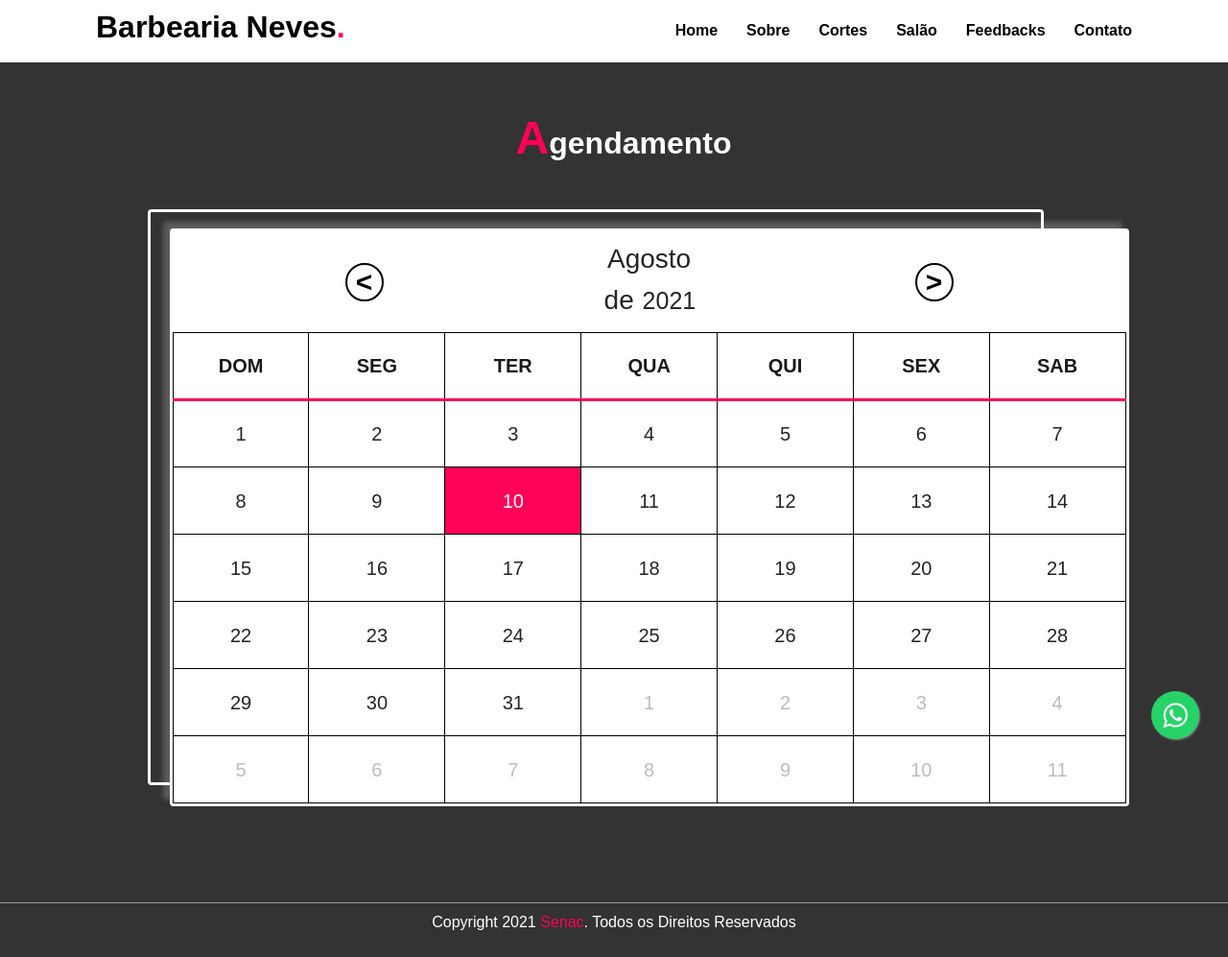
After one commit to iPedroV/Projeto-barbearia, a PHP site: page /agendamento.html in a window 1280 px wide. The commit adds this page. Shown: the whole page at 96% size. Run offline with PHP 8.4, Linux system fonts and the light colour scheme; some libraries are stand-ins or nearby versions; some web fonts are replaced.

Commit message:
:pinching_hand: Adicionando o agendamento no Projeto (Em andamento...) :ok_hand:

```diff
--- /dev/null
+++ b/agendamento.html
@@ -0,0 +1,245 @@
+<!DOCTYPE html>
+<html lang="pt-br">
+
+<head>
+    <meta charset="UTF-8">
+    <meta name="viewport" content="width=device-width. initial-scale=1.0">
+    <title>💈 Barbearia Neves 💈</title>
+    <link rel="stylesheet" href="https://cdnjs.cloudflare.com/ajax/libs/font-awesome/4.5.0/css/font-awesome.min.css">
+    <link rel="stylesheet" href="css/Style-Agendamento.css">
+
+    <!-- CSS only -->
+    <link rel="stylesheet" href="./CSS/bootstrap.css">
+    <link rel="stylesheet" href="./css/bootstrap.min.css">
+    <link href="https://cdn.jsdelivr.net/npm/bootstrap@5.0.2/dist/css/bootstrap.min.css" rel="stylesheet" integrity="sha384-EVSTQN3/azprG1Anm3QDgpJLIm9Nao0Yz1ztcQTwFspd3yD65VohhpuuCOmLASjC" crossorigin="anonymous">
+    <link rel="sorcut icon" href="./img/LogoGuia.png" type="image/png" style="width: 16px; height: 16px;">
+    <!-- JavaScript Bundle with Popper -->
+    <script src="https://cdn.jsdelivr.net/npm/bootstrap@5.1.0/dist/js/bootstrap.bundle.min.js"
+        integrity="sha384-U1DAWAznBHeqEIlVSCgzq+c9gqGAJn5c/t99JyeKa9xxaYpSvHU5awsuZVVFIhvj"
+        crossorigin="anonymous"></script>
+
+    <!-- SweetAlert -->
+    <script src="sweetalert2.min.js"></script>
+    <script src="//cdn.jsdelivr.net/npm/sweetalert2@11"></script>
+    <link rel="stylesheet" href="sweetalert2.min.css">
+
+    <!-- JavaScript Para Funções da Página -->
+    <script src="Js/Calendario.js"></script>
+    <script>
+        function mascara(t, mask){
+            var i = t.value.length;
+            var saida = mask.substring(1,0);
+            var texto = mask.substring(i)
+
+            if (texto.substring(0,1) != saida){
+                t.value += texto.substring(0,1);
+            }
+        }
+    </script>
+
+    <Style>
+        form.cadastro label {
+            font-weight: border;
+            font-size: 20px;
+        }
+    </Style>
+<body>
+    <header>
+        <a href="./index.html" class="logo">Barbearia Neves<span>.</span></a>
+        <div class="menuToggle" onclick=" toggleMenu();"></div>
+        <ul class="navigation">
+            <li><a href="#banner" onclick=" toggleMenu();">Home</a></li>
+            <li><a href="#about" onclick=" toggleMenu();">Sobre</a></li>
+            <li><a href="#menu" onclick=" toggleMenu();">Cortes</a></li>
+            <li><a href="#salao" onclick=" toggleMenu();">Salão</a></li>
+            <li><a href="#feedbacks" onclick=" toggleMenu();">Feedbacks</a></li>
+            <li><a href="#contato" onclick=" toggleMenu();">Contato</a></li>
+        </ul>
+    </header>
+
+    <div style="background-color: #333; position: relative; width: 100%; height: 100px;"></div>
+    <section class="agenda" id="agenda">
+        <h2 class="titleText"><span>A</span>gendamento</h2>
+        <div class="PainelAG">
+            <div class="conteudo">
+                <div class="calendario">
+                    <div class="header">
+                        <div class="anoCalen">
+                            <div>
+                                <!--<span id="mes"></span>
+                                                <span id="ano"></span>-->
+                                <h2 id="ano"></h2>
+                                <h3 id="mes"></h3>
+                            </div>
+                            <span class="Entre01">de</span>
+                        </div>
+
+                        <a class="btn-ant" id="btn_ant"><</a>
+                        <a class="btn-pro" id="btn_prev">></a>
+                    </div>
+
+                    <table>
+                        <thead>
+                            <tr>
+                                <td>Dom</td>
+                                <td>Seg</td>
+                                <td>Ter</td>
+                                <td>Qua</td>
+                                <td>Qui</td>
+                                <td>Sex</td>
+                                <td>Sab</td>
+                            </tr>
+                        </thead>
+
+                        <tbody id="dias">
+                            <tr>
+                                <td>1</td>
+                                <td data-bs-toggle="modal" data-bs-target="#exampleModal">2</td>
+                                <td>3</td>
+                                <td>4</td>
+                                <td>5</td>
+                                <td>6</td>
+                                <td>7</td>
+                            </tr>
+
+                            <tr>
+                                <td>1</td>
+                                <td >2</td>
+                                <td>3</td>
+                                <td>4</td>
+                                <td>5</td>
+                                <td>6</td>
+                                <td>7</td>
+                            </tr>
+
+                            <tr>
+                                <td>1</td>
+                                <td>2</td>
+                                <td>3</td>
+                                <td>4</td>
+                                <td>5</td>
+                                <td>6</td>
+                                <td>7</td>
+                            </tr>
+
+                            <tr>
+                                <td>1</td>
+                                <td>2</td>
+                                <td>3</td>
+                                <td>4</td>
+                                <td>5</td>
+                                <td>6</td>
+                                <td>7</td>
+                            </tr>
+
+                            <tr>
+                                <td>1</td>
+                                <td>2</td>
+                                <td>3</td>
+                                <td>4</td>
+                                <td>5</td>
+                                <td>6</td>
+                                <td>7</td>
+                            </tr>
+
+                            <tr>
+                                <td>1</td>
+                                <td>2</td>
+                                <td>3</td>
+                                <td>4</td>
+                                <td>5</td>
+                                <td>6</td>
+                                <td>7</td>
+                            </tr>
+
+                            <!-- Modal para Cadstrar -->
+                            <div class="modal" id="exampleModal" tabindex="-1"
+                                aria-labelledby="exampleModalLabel" aria-hidden="true">
+                                <div class="modal-dialog modal-xl">
+                                    <div class="modal-content">
+                                        <div class="modal-header">
+                                            <h4 class="modal-title" id="exampleModalLabel">Agendamento Cliente</h4>
+                                            <button type="button" class="btn-close" data-bs-dismiss="modal"
+                                                aria-label="Close"></button>
+                                        </div>
+                                        <div class="modal-body" style="background-color: rgb(230, 230, 230);">
+                                            <form method="post" action="" class="cadastro" id="cadastro">
+                                                <label style="font-size: 20px;"><strong>Efetuar Agendamento para barbearia no campos a seguir...
+                                                    </strong></label>
+
+                                                    <div class="card-body" style="border: 2px solid #252525;">
+                                                        <div class="card-header bg-dark text-center text-white border"
+                                                                style="padding-bottom: 15px; padding-top: 15px; font-size: 25px;">
+                                                                    Dados do Cliente (CASO SEJA ANÔNIMO!!!!)
+                                                            </div><br>
+                                                            <div class="col-12 " style="margin-bottom: 25px;">
+                                                                <div class="card-header text-start text-dark border">
+
+                                                                    <div class="row">
+                                                                    <div class="col-md-6">
+
+                                                                    <label><strong>Nome Completo</strong></label>
+                                                                    <input class="form-control" type="text"
+                                                                           name="nome" value="">
+                                                                    <label><strong>Data de Nascimento</strong></label>
+                                                                    <input class="form-control" type="date"
+                                                                           name="dtNasc" value="">
+                                                                    <label><strong>E-mail</strong></label>
+                                                                    <input class="form-control" type="email"
+                                                                           name="email" value="">
+                                                                </div>
+
+                                                                <div class="col-md-6">
+
+                                                                    <label><strong>Sobrenome</strong></label>
+                                                                    <input class="form-control" type="text"
+                                                                           name="sobrenome" value="">
+
+                                                                    <label><strong>Cor</strong></label>
+                                                                    <select name="cor" class="form-control">
+                                                                        <option>[--Selecione--]</option>
+                                                                        <option name="cor">Branco(a)</option>
+                                                                        <option name="cor">Negro(a)</option>
+                                                                        <option name="cor">Pardo(a)</option>
+                                                                    </select>
+
+                                                                    <label><strong>Perfil</strong></label>
+                                                                    <select name="Perfil" class="form-control">
+                                                                        <option>[--Selecione--]</option>
+                                                                        <option name="Perfil">Cliente</option>
+                                                                        <option name="Perfil">Funcionário</option>
+                                                                    </select>
+                                                                </div>
+                                                            </div>
+                                                        </div>
+                                                    </div>
+
+                                                <div class="modal-footer bg-light" >
+                                                    <button type="submit" name="excluir" class="btn btn-primary" style="margin-right: 20px;">Enviar</button>
+                                                    <button type="reset" class="btn btn-secondary" data-bs-dismiss="modal" style="margin-right: 20px;">Cancelar</button>
+                                                    <input type="reset" class="btn btn-dark btInput" name="limpar" value="Limpar">
+                                                </div>
+                                            </form>
+                                        </div>
+                                    </div>
+                                </div>
+                            </div>
+                        </tbody>
+                    </table>
+                </div>
+            </div>
+        </div>
+    </section>
+
+
+    <div class="copyrightText">
+        <p>Copyright 2021 <a href="#">Senac</a>. Todos os Direitos Reservados</p>
+    </div>
+
+    <a class="whatsapp-link" href="https://web.whatsapp.com/send?phone=559891355162" target="_blank">
+        <i class="fa fa-whatsapp"></i>
+    </a>
+</body>
+</head>
+
+</html>
--- /dev/null
+++ b/css/Style-Agendamento.css
@@ -0,0 +1,385 @@
+@import url('https://font.giigkeapis.com/css?family=Poppins:200,300,400,500,700,800,900&display=swap');
+
+*
+{
+    margin: 0;
+    padding: 0;
+    box-sizing: border-box;
+    font-family: 'Poppins', sans-serif;
+    scroll-behavior: smooth;
+}
+
+.whatsapp-link
+{
+    position: fixed;
+    width: 50px;
+    height: 50px;
+    bottom: 30px;
+    right: 30px;
+    background-color: #25d366;
+    color: #fff;
+    border-radius: 50px;
+    text-align: center;
+    font-size: 30px;
+    box-shadow: 1px 1px 2px #888;
+    z-index: 1000000;
+}
+
+.fa-whatsapp
+{
+    margin-top: 10px;
+}
+
+p
+{
+    font-weight: 300;
+    color: #111;
+}
+
+header
+{
+    top: 0;
+    left: 0;
+    width: 100%;
+    padding: 5px 100px;
+    z-index: 10000;
+    display: flex;
+    justify-content: space-between;
+    align-items: center;
+    transition: 0.5s;
+    background: #fff;
+    box-shadow: 0 5px 20px rgba(0,0,0,0.05);
+}
+
+
+header .logo
+{
+    color: #000;
+    font-weight: 700;
+    font-size: 2em;
+    text-decoration: none;
+    margin-top: -10px;
+}
+
+header .logo:hover
+{
+    color: #ff0157;
+}
+
+header.sticky .logo /* Não pode espaço em "header.stick"!!!*/
+{
+    color: #111;
+}
+
+header .logo span
+{
+    color: #ff0157;
+}
+
+header .navigation
+{
+    position: relative;
+    display: flex;
+}
+
+header .navigation li
+{
+    list-style: none; /* Tira os pontinhos da lista ul */
+    margin-left: 30px; /* Separa os itens da lista */
+    margin-top: 15px;
+}
+
+header .navigation li a
+{
+    text-decoration: none;
+    color: #000;
+    font-weight: 300;
+    font-weight: bolder;
+}
+
+header.sticky .navigation li a
+{
+    color: #111;
+    font-weight: bolder;
+}
+
+header .navigation li a:hover{
+    color: #ff0157;
+}
+
+::-webkit-scrollbar-track
+{
+	box-shadow: inset 0 0 6px rgba(0,0,0,0.3);
+	background-color: #ffffff;
+}
+
+::-webkit-scrollbar
+{
+	width: 6px;
+	background-color: #fffdfd;
+}
+
+::-webkit-scrollbar-thumb
+{
+	background-color: #050505;
+}
+
+
+
+
+
+
+
+
+
+
+
+
+
+.titleText {
+    position: relative;
+    color: #fff;
+    font-weight: 300;
+    margin-bottom: 20px;
+    font-weight: bolder;
+    top: -50px;
+    left: 42%;
+    width: 100px;
+}
+
+.titleText span {
+    color: #ff0157;
+    font-weight: 700;
+    font-size: 1.5em;
+}
+
+.agenda {
+    position: relative;
+    background-color: #333;
+    width: 100%;
+    height: 775px;
+}
+
+.PainelAG {
+    position: relative;
+    border: 3px solid #fff;
+    width: 73%;
+    height: 600px;
+    left: 12%;
+    top: -25px;
+    border-radius: 4px;
+
+}
+
+@media screen and (min-width: 1590px){
+    .PainelAG {
+        left: 315px;
+        width: 1000px;
+    }
+}
+
+
+
+.copyrightText
+{
+    background-color: #333;
+    padding: 8px 40px;
+    border-top: 1px solid rgba(255, 255, 255, 0.5);
+    text-align: center;
+}
+
+.copyrightText p
+{
+    color:#fff;
+}
+
+.copyrightText a
+{
+    color:#ff0157;
+    font-weight: 500;
+    text-decoration: none;
+}
+
+
+
+
+
+
+
+
+
+
+
+/* ESTILO CSS JUTSU DO CALENDÁRIO INFINITO */
+.conteudo {
+    top: 2px;
+    left: 0px;
+    margin: 0px 0px 0px 20px;
+    position: relative;
+    width: 1000px;
+    background-color: #fff;
+    border-radius: 4px;
+    border-left: 3px solid white;
+    border-right: 3px solid white;
+    border-bottom: 3px solid white;
+    box-shadow: -7px -7px 5px 0px rgba(255,255,255, 0.2);
+}
+
+.calendario {
+    text-align: center;
+}
+
+.header {
+    padding-bottom: 0px;
+
+}
+
+.conteudo .calendario .header h2 {
+    position: relative;
+    margin-top: 15px;
+    width: 50px;
+    padding-top: 15px;
+    font-size: 25px;
+    text-transform: uppercase;
+}
+
+.btn-ant, .btn-pro {
+    position: absolute;
+    top: 36px;
+    height: 40px;
+    width: 40px;
+    line-height: 36px;
+    margin-top: 0px;
+    border: 2px solid rgb(0, 0, 0);
+    color: rgb(0, 0, 0);
+    border-radius: 50%;
+    font-size: 30px;
+    font-weight: bold;
+    text-decoration: none;
+    cursor: pointer;
+
+}
+
+.btn-ant {
+    left: 180px;
+}
+
+.btn-pro {
+    right: 180px;
+}
+
+.btn-ant:hover, .btn-pro:hover {
+    background-color: rgb(255, 255, 255);
+    color: #ff0157;
+    border: 2px solid #ff0157;
+    /*
+    -webkit-transform: scale(1.025);
+    -ms-transform: scale(1.025);
+    transform: scale(1.025);*/
+}
+
+table {
+    margin-top: 20px;
+    border-collapse: collapse;
+    /*border: 5px solid white;*/
+}
+
+.calendario thead {
+    font-weight: 600;
+    color: #1a1818;
+    text-transform: uppercase;
+    border-bottom: 3px solid #ff0157;
+}
+
+.calendario td {
+    border: 1px solid rgb(0, 0, 0);
+    height: 70px;
+    text-align: center;
+    width: 142.8px;
+    font-size: 20px;
+}
+
+.calendario tbody td {
+    cursor: pointer;
+}
+
+.calendario tbody td:hover {
+    background-color: rgba(0,173,223,0.8);
+}
+
+.calendario table .dia-atual {
+    background-color: #ff0157;
+    color: white;
+}
+
+.calendario .mes-anterior, .calendario .proximo-mes {
+    color: #b8bdbe;
+}
+
+.calendario .mes-anterior:hover, .calendario .proximo-mes:hover {
+    background-color: #98a0a0;
+}
+
+.event {
+    position: relative;
+}
+
+.event:after {
+    content: '';
+    width: 10px;
+    height: 10px;
+    left: 50%;
+    bottom: 7px;
+    margin: -3px 0 0 -5px;
+    background-color: #00addf;
+    display: block;
+    position: absolute;
+    border-radius: 50%;
+}
+
+.event:hover:after {
+    background-color: white;
+}
+
+.event.dia-atual:after {
+    background-color: white;
+}
+
+.anoCalen div h2 h3{
+    width: 450px;
+    position: absolute;
+    text-align: center;
+    align-items: center;
+    text-transform: uppercase;
+    color: #1a1818;
+}
+
+.anoCalen div label {
+    color: #1a1818;
+    position: absolute;
+    font-weight: 500;
+    top: 15px;
+
+}
+
+#ano {
+
+    margin-left: 490px;
+    padding-top: 60px;
+    margin-bottom: 10px;
+
+}
+
+#mes {
+
+    margin-top: -85px;
+    padding-bottom: 40px;
+}
+
+span.Entre01 {
+    position: absolute;
+    font-size: 28px;
+    top: 54px;
+    left: 450px;
+
+}
--- a/index.html
+++ b/index.html
@@ -25,7 +25,7 @@
                     <h2>Bem-vindo</h2>
                     <p>Pedro</p>
                     <a href="#" class="btn">Feed de notícias</a><br>
-                    <a href="#" class="btn">Fazer Agendamento</a>
+                    <a href="agendamento.html" class="btn">Fazer Agendamento</a>
                 </div>
             </section>
 
--- a/style-index.css
+++ b/style-index.css
@@ -49,7 +49,7 @@
     display: flex;
     justify-content: center;
     align-items: center;
-    background: url(/img/fundo-login.jpg);
+    background: url(img/fundo-login.jpg);
     background-size: cover;
 }
 
```
Also changed, not shown: Js/Calendario.js (added, +91 -0 lines), img/fundo-login.jpg (renamed from fundo-login.jpg).
